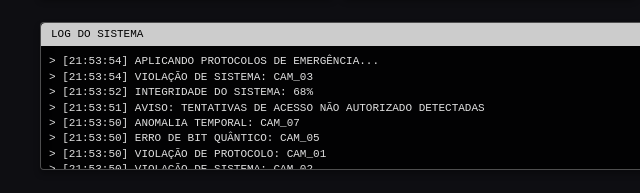
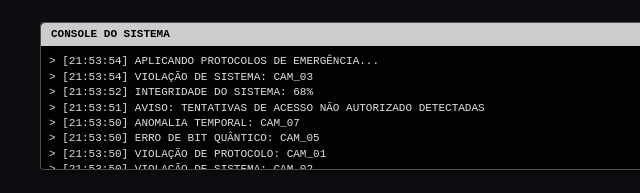
Before and after one commit to ManoRicck/13-Sentinela, a plain HTML site: page index.html in a window 1280 px wide. Shown: the part 491-684 px from the top of the page, 0-640 px from the left. Drawn offline with Linux system fonts and the light colour scheme.

```diff
--- a/css/style.css
+++ b/css/style.css
@@ -256,6 +256,7 @@ body {
   background-color: var(--accent-color);
   color: #000;
   font-size: 11px;
+  font-weight: 900;
   border-top-left-radius: var(--border-radius);
   border-top-right-radius: var(--border-radius);
   flex-shrink: 0;
--- a/index.html
+++ b/index.html
@@ -153,7 +153,7 @@
 
   <div class="control-panel">
     <div class="log-terminal">
-      <div class="terminal-header">LOG DO SISTEMA</div>
+      <div class="terminal-header">CONSOLE DO SISTEMA</div>
       <div class="terminal-content" id="log-content">
         > SISTEMA DE SEGURANÇA INICIALIZADO<br>
         > CONECTADO AO SERVIDOR PRINCIPAL<br>
```
